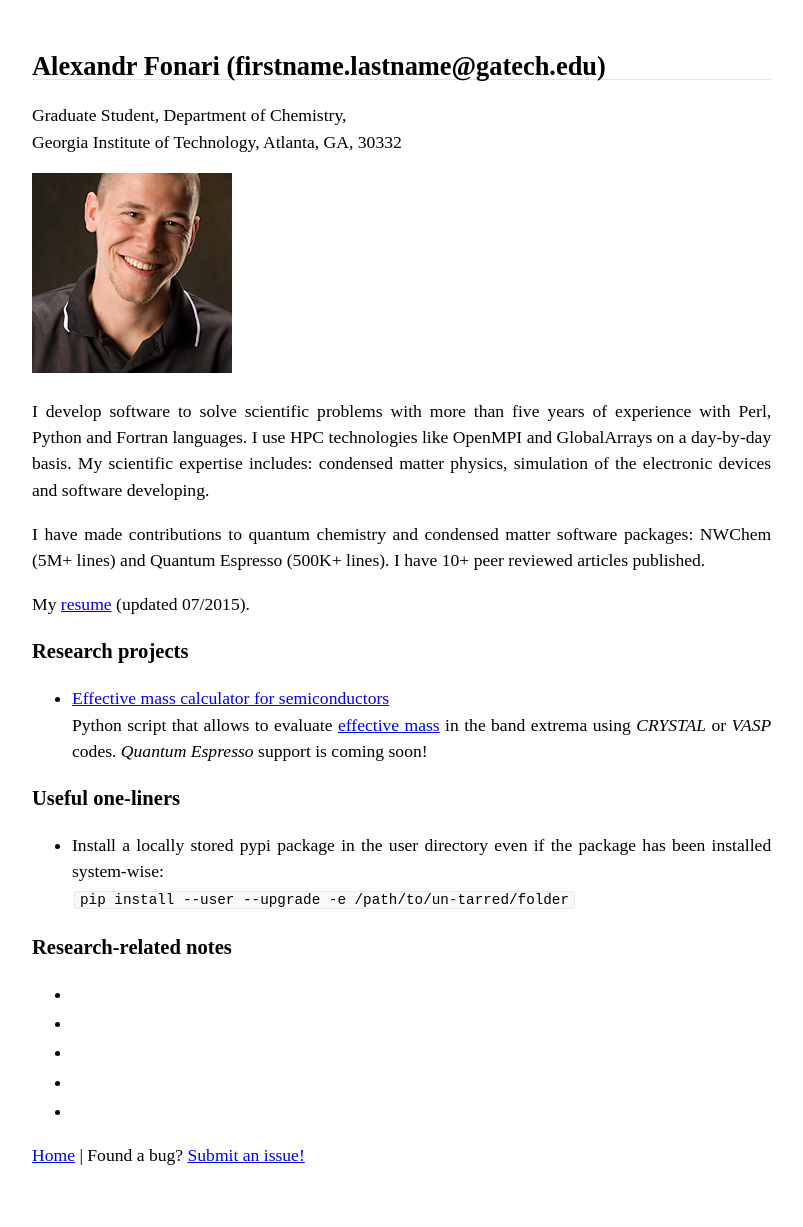
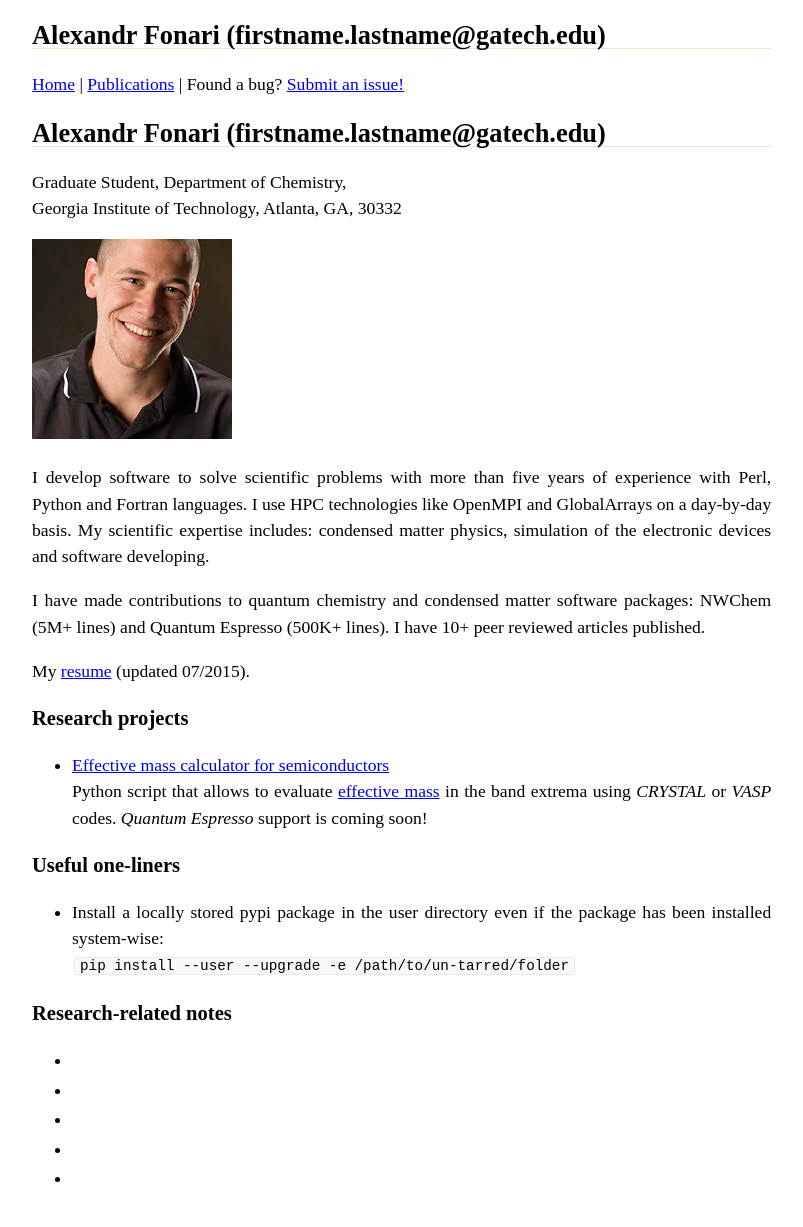
Before and after one commit to afonari/afonari.github.io, a Jekyll site: the page built from index.md, in a window 1280 px wide. Shown: the whole page, without its empty margins (56-859 px from the left). Built offline with Jekyll 4.4.1, drawn with Linux system fonts in a browser that asks for light colours; Markdown is read by kramdown in place of the engine named in the settings; before the commit the page ends 1204 px from its top, so only the background shows below that.

Commit message:
update css

```diff
--- a/_layouts/default.html
+++ b/_layouts/default.html
@@ -12,11 +12,13 @@
 </head>
 <body>
 
+<h2 id="alexandr-fonari-firstname-lastname-gatech-edu">Alexandr Fonari (firstname.lastname@gatech.edu)</h2>
+
+<div class="menu">
+  <a href="/">Home</a> | <a href="/publications.html">Publications</a> | Found a bug? <a href="https://github.com/alexandr-fonari/alexandr-fonari.github.com/issues/new">Submit an issue!</a>
+</div>
+
 {{ content }}
-
-<div class="footer">
-  <a href="/">Home</a> | Found a bug? <a href="https://github.com/alexandr-fonari/alexandr-fonari.github.com/issues/new">Submit an issue!</a>
-</div>
 
 </body>
 </html>
--- a/css/screen.css
+++ b/css/screen.css
@@ -3,7 +3,7 @@ body {
   font-size: 110%;
   text-align: justify;
   width: 42em;
-  margin: 3em auto 2em 5em;
+  margin: 1em auto 2em 5em;
   line-height: 1.5em;
 }
 
```
